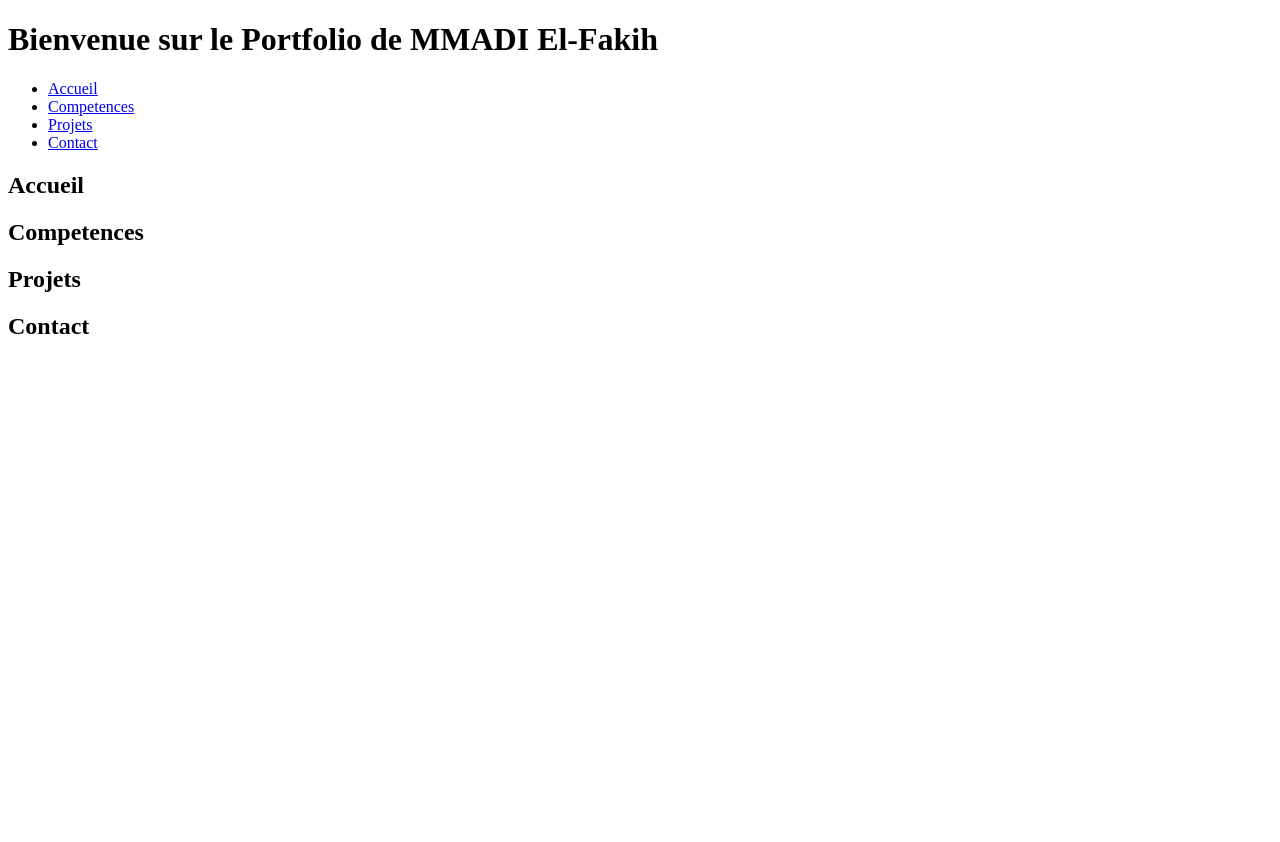
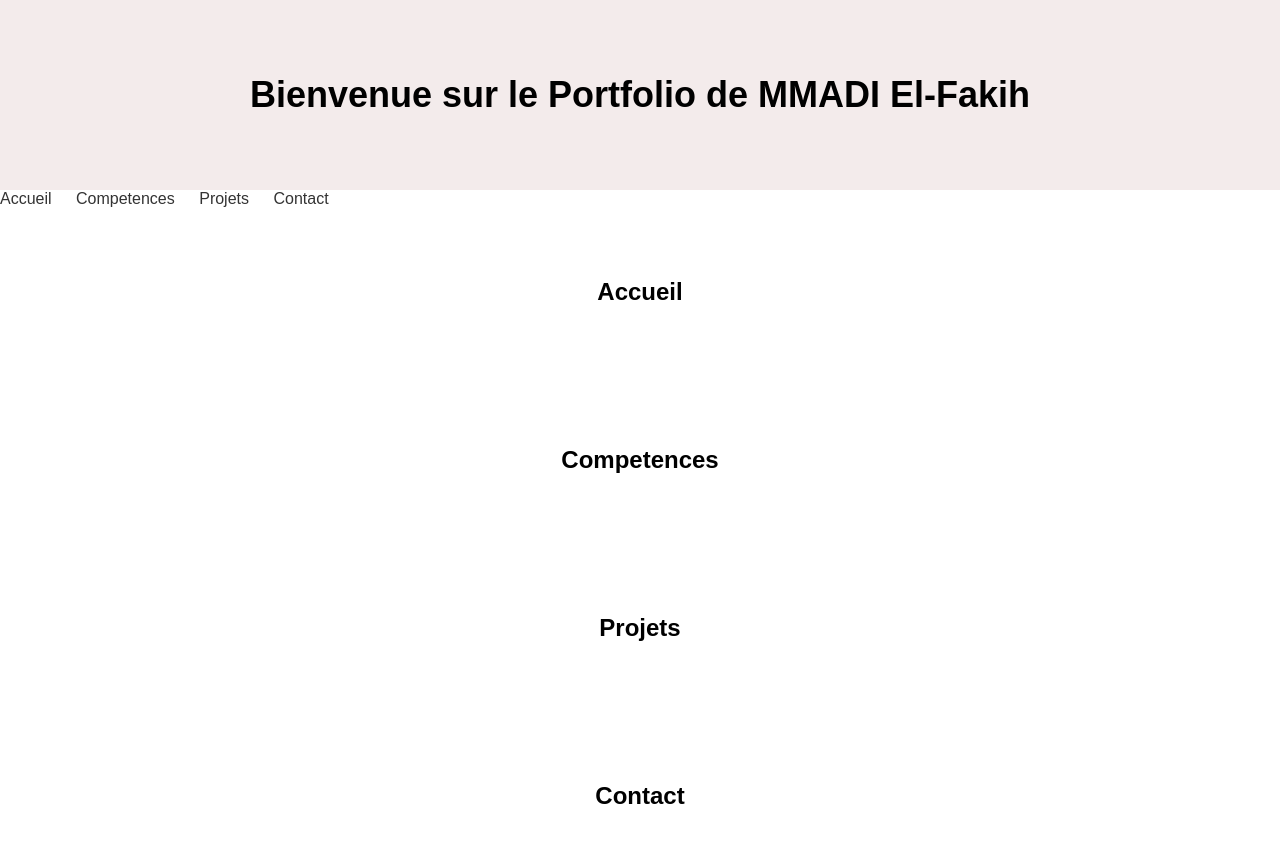
Before and after one commit to elfakih269/Portfolio-MMADI-El-Fakih, a plain HTML site: page index.html in a window 1280 px wide. Before the commit the page ends 800 px from the top, so only its background shows below. Drawn offline with Linux system fonts and the light colour scheme.

Commit message:
ajout css

```diff
--- /dev/null
+++ b/accueil.css
@@ -0,0 +1,59 @@
+body {
+    font-family: arial, sans-serif;
+    margin: 0;
+    padding: 0;
+}
+
+header {
+    text-align: center;
+    padding: 50px;
+    background-color: #f3ebeb;
+}
+
+nav ul {
+    list-style-type: none;
+    margin: 0;
+    padding: 0;
+}
+
+nav ul li {
+    display: inline;
+    margin-right: 20px;
+}
+
+nav ul li a {
+    text-decoration: none;
+    color: #333;
+}
+
+section {
+    padding: 50px;
+    text-align: center;
+}
+
+footer {
+    text-align: center;
+    padding: 20px;
+    background-color: #333;
+    color: #fff;
+}
+
+h1 {
+    font-size: 36px;
+}
+
+h2 {
+    font-size: 24px;
+}
+
+p {
+    font-size: 18px;
+}
+
+a {
+    color: #007bff;
+}
+
+a:hover {
+    text-decoration: underline;
+}
--- a/index.html
+++ b/index.html
@@ -4,7 +4,7 @@
     <meta charset="UTF-8">
     <meta name="viewport" content="width=device-width, initial-scale=1.0">
     <title>Portfolio</title>
-    <link rel="stylesheet" href="acceuil.css">
+    <link rel="stylesheet" href="accueil.css">
 </head>
 <body>
   <header>
```
